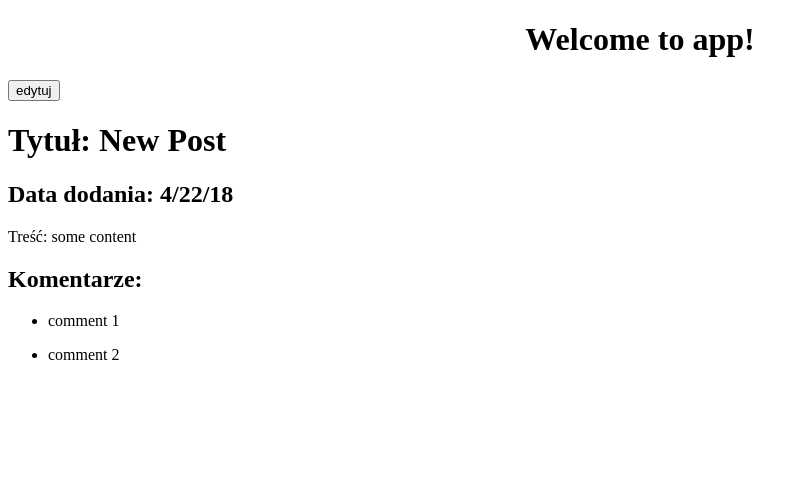
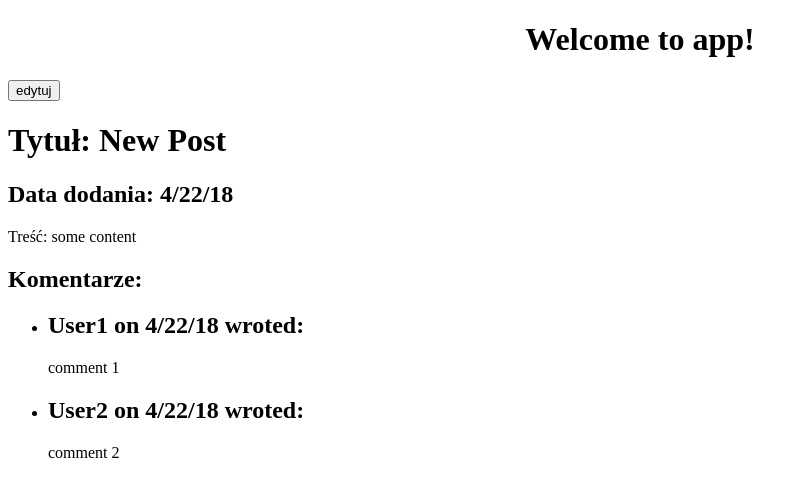
Before and after one commit to KruszekPL/PJA.S6.BIU.Lab, an Angular app in the folder Lab.03/blog-demo/: page / in a window 1280 px wide. Shown: the top 496 px of the page, without its empty margins (0-807 px from the left). Built offline with nearby package versions, Linux system fonts and the light colour scheme.

Commit message:
Task.Home.01 completed - Add comment model and use it in post model

```diff
--- a/Lab.03/blog-demo/src/app/blog-post/blog-post.component.html
+++ b/Lab.03/blog-demo/src/app/blog-post/blog-post.component.html
@@ -6,6 +6,7 @@
 <h2>Komentarze:</h2>
 <ul>
     <li *ngFor="let comment of post.comments">
-        <post-comment [comment]="comment"></post-comment>
+        <h2>{{comment.nick}} on {{comment.date | date: 'shortDate'}} wroted:</h2>
+        <p>{{comment.content}}</p>
     </li>
 </ul>
--- a/Lab.03/blog-demo/src/app/blog-post/blog-post.component.ts
+++ b/Lab.03/blog-demo/src/app/blog-post/blog-post.component.ts
@@ -1,5 +1,6 @@
 import { Component } from "@angular/core";
 import { BlogPost } from "./blog-post";
+import { PostComment } from "../post-comment/post-comment";
 
 @Component({
     selector:'blog-post',
@@ -13,7 +14,8 @@ export class BlogPostComponent{
         "New Post",
         new Date(),
         "some content",
-        ["comment 1", "comment 2"]
+        [new PostComment("User1", new Date(), "comment 1"),
+        new PostComment("User2", new Date(), "comment 2")]
     );
 
     toggleEditMode() : void {
--- a/Lab.03/blog-demo/src/app/blog-post/blog-post.ts
+++ b/Lab.03/blog-demo/src/app/blog-post/blog-post.ts
@@ -1,7 +1,9 @@
+import { PostComment } from "../post-comment/post-comment";
+
 export class BlogPost{
     constructor(
         public title : string,
         public date : Date,
         public content : string,
-        public comments : Array<string> = []){}
+        public comments : Array<PostComment> = []){}
 }
--- a/Lab.03/blog-demo/src/app/post-comment/post-comment.ts
+++ b/Lab.03/blog-demo/src/app/post-comment/post-comment.ts
@@ -0,0 +1,6 @@
+export class PostComment{
+    constructor(
+        public nick : string,
+        public date : Date,
+        public content : string){}
+}
```
